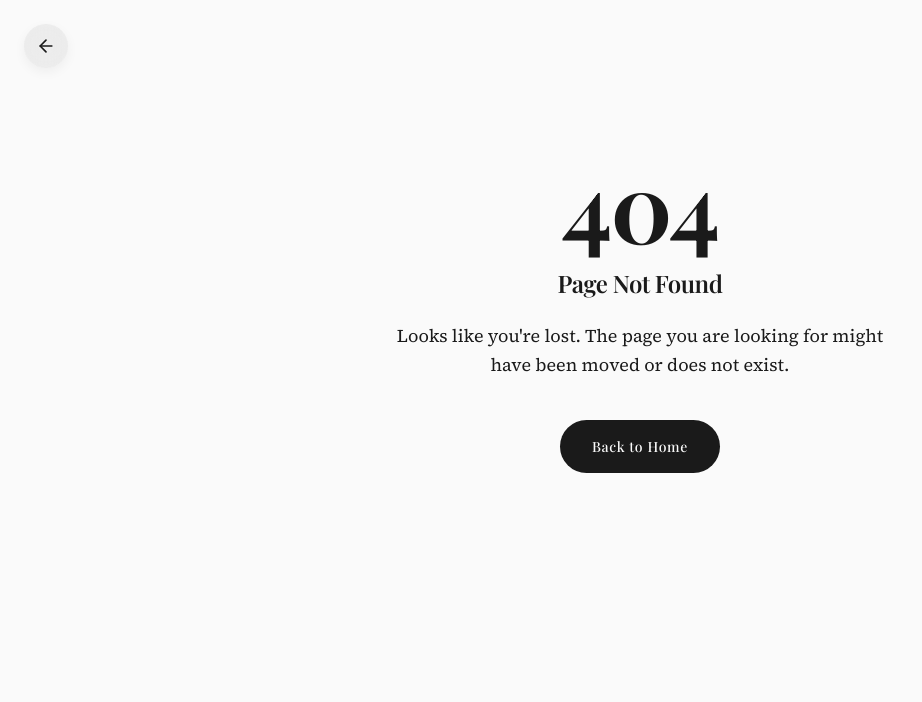
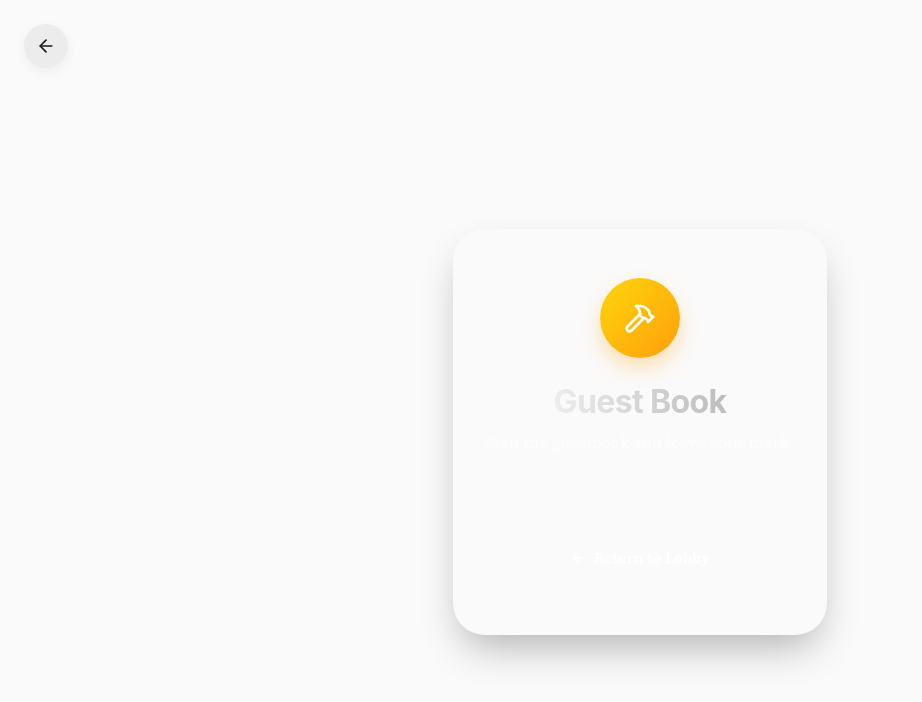
Before and after one commit to muhammadfaza16/muhammadfaza16.github.io, a Next.js app: page /guest in a window 1280 px wide. Before the commit this address had no page. Shown: the top 702 px of the page, without its empty margins (0-922 px from the left). Built offline with nearby package versions, Linux system fonts and the light colour scheme; a web font is replaced by a local one.

Commit message:
feat(pages): implement missing route placeholders (guest, insights, workspace, etc)

```diff
--- /dev/null
+++ b/src/app/guest/page.tsx
@@ -0,0 +1,7 @@
+"use client";
+
+import { ConstructionPage } from "@/components/ConstructionPage";
+
+export default function GuestPage() {
+    return <ConstructionPage title="Guest Book" description="Sign the guestbook and leave your mark." />;
+}
--- /dev/null
+++ b/src/app/insights/page.tsx
@@ -0,0 +1,7 @@
+"use client";
+
+import { ConstructionPage } from "@/components/ConstructionPage";
+
+export default function InsightsPage() {
+    return <ConstructionPage title="Insights" description="Analytics and musings about this digital garden." />;
+}
--- /dev/null
+++ b/src/app/movies/page.tsx
@@ -0,0 +1,7 @@
+"use client";
+
+import { ConstructionPage } from "@/components/ConstructionPage";
+
+export default function MoviesPage() {
+    return <ConstructionPage title="Movies" description="A curated collection of films worth watching." />;
+}
--- /dev/null
+++ b/src/app/notes/page.tsx
@@ -0,0 +1,7 @@
+"use client";
+
+import { ConstructionPage } from "@/components/ConstructionPage";
+
+export default function NotesPage() {
+    return <ConstructionPage title="Notes" description="Quick thoughts, snippets, and memos." />;
+}
--- /dev/null
+++ b/src/app/wishlist/page.tsx
@@ -0,0 +1,7 @@
+"use client";
+
+import { ConstructionPage } from "@/components/ConstructionPage";
+
+export default function WishlistPage() {
+    return <ConstructionPage title="Wishlist" description="Things I'm saving up for or dreaming about." />;
+}
--- /dev/null
+++ b/src/app/workspace/page.tsx
@@ -0,0 +1,7 @@
+"use client";
+
+import { ConstructionPage } from "@/components/ConstructionPage";
+
+export default function WorkspacePage() {
+    return <ConstructionPage title="Workspace" description="A showcase of ongoing projects and experiments." />;
+}
--- /dev/null
+++ b/src/components/ConstructionPage.tsx
@@ -0,0 +1,110 @@
+"use client";
+
+import { Container } from "@/components/Container";
+import Link from "next/link";
+import { ArrowLeft, Hammer } from "lucide-react";
+import { motion } from "framer-motion";
+
+interface ConstructionPageProps {
+    title: string;
+    description?: string;
+}
+
+export function ConstructionPage({ title, description = "This feature is currently being built in the workshop." }: ConstructionPageProps) {
+    return (
+        <div style={{
+            minHeight: "100svh",
+            display: "flex",
+            flexDirection: "column",
+            alignItems: "center",
+            justifyContent: "center",
+            padding: "2rem",
+            paddingTop: "6rem" // Account for fixed header/status bar space if any
+        }}>
+            <Container>
+                <motion.div
+                    initial={{ opacity: 0, scale: 0.9 }}
+                    animate={{ opacity: 1, scale: 1 }}
+                    transition={{ duration: 0.5, type: "spring" }}
+                    style={{
+                        background: "rgba(255, 255, 255, 0.05)",
+                        backdropFilter: "blur(20px)",
+                        WebkitBackdropFilter: "blur(20px)",
+                        border: "1px solid rgba(255, 255, 255, 0.1)",
+                        borderRadius: "32px",
+                        padding: "3rem 2rem",
+                        textAlign: "center",
+                        display: "flex",
+                        flexDirection: "column",
+                        alignItems: "center",
+                        gap: "1.5rem",
+                        maxWidth: "400px",
+                        margin: "0 auto",
+                        boxShadow: "0 20px 40px -10px rgba(0,0,0,0.3)"
+                    }}
+                >
+                    <div style={{
+                        width: "80px",
+                        height: "80px",
+                        borderRadius: "50%",
+                        background: "linear-gradient(135deg, #FFD60A, #FF9F0A)",
+                        display: "flex",
+                        alignItems: "center",
+                        justifyContent: "center",
+                        boxShadow: "0 10px 20px rgba(255, 159, 10, 0.3)",
+                        fontSize: "2rem",
+                        color: "white"
+                    }}>
+                        <Hammer size={32} />
+                    </div>
+
+                    <div>
+                        <h1 style={{
+                            fontFamily: "-apple-system, sans-serif",
+                            fontSize: "2rem",
+                            fontWeight: 700,
+                            marginBottom: "0.5rem",
+                            background: "linear-gradient(to right, #fff, #aaa)",
+                            WebkitBackgroundClip: "text",
+                            WebkitTextFillColor: "transparent"
+                        }}>
+                            {title}
+                        </h1>
+                        <p style={{
+                            fontSize: "1rem",
+                            color: "rgba(255,255,255,0.6)",
+                            lineHeight: 1.5
+                        }}>
+                            {description}
+                        </p>
+                    </div>
+
+                    <div style={{ width: "100%", height: "1px", background: "rgba(255,255,255,0.1)" }} />
+
+                    <Link
+                        href="/"
+                        style={{
+                            display: "inline-flex",
+                            alignItems: "center",
+                            gap: "0.5rem",
+                            padding: "0.875rem 2rem",
+                            backgroundColor: "rgba(255,255,255,0.1)",
+                            color: "white",
+                            borderRadius: "100px",
+                            fontWeight: 500,
+                            textDecoration: "none",
+                            fontSize: "0.9rem",
+                            letterSpacing: "0.02em",
+                            transition: "all 0.2s",
+                            border: "1px solid rgba(255,255,255,0.1)"
+                        }}
+                        className="hover:bg-white/20 active:scale-95"
+                    >
+                        <ArrowLeft size={16} />
+                        Return to Lobby
+                    </Link>
+                </motion.div>
+            </Container>
+        </div>
+    );
+}
```
